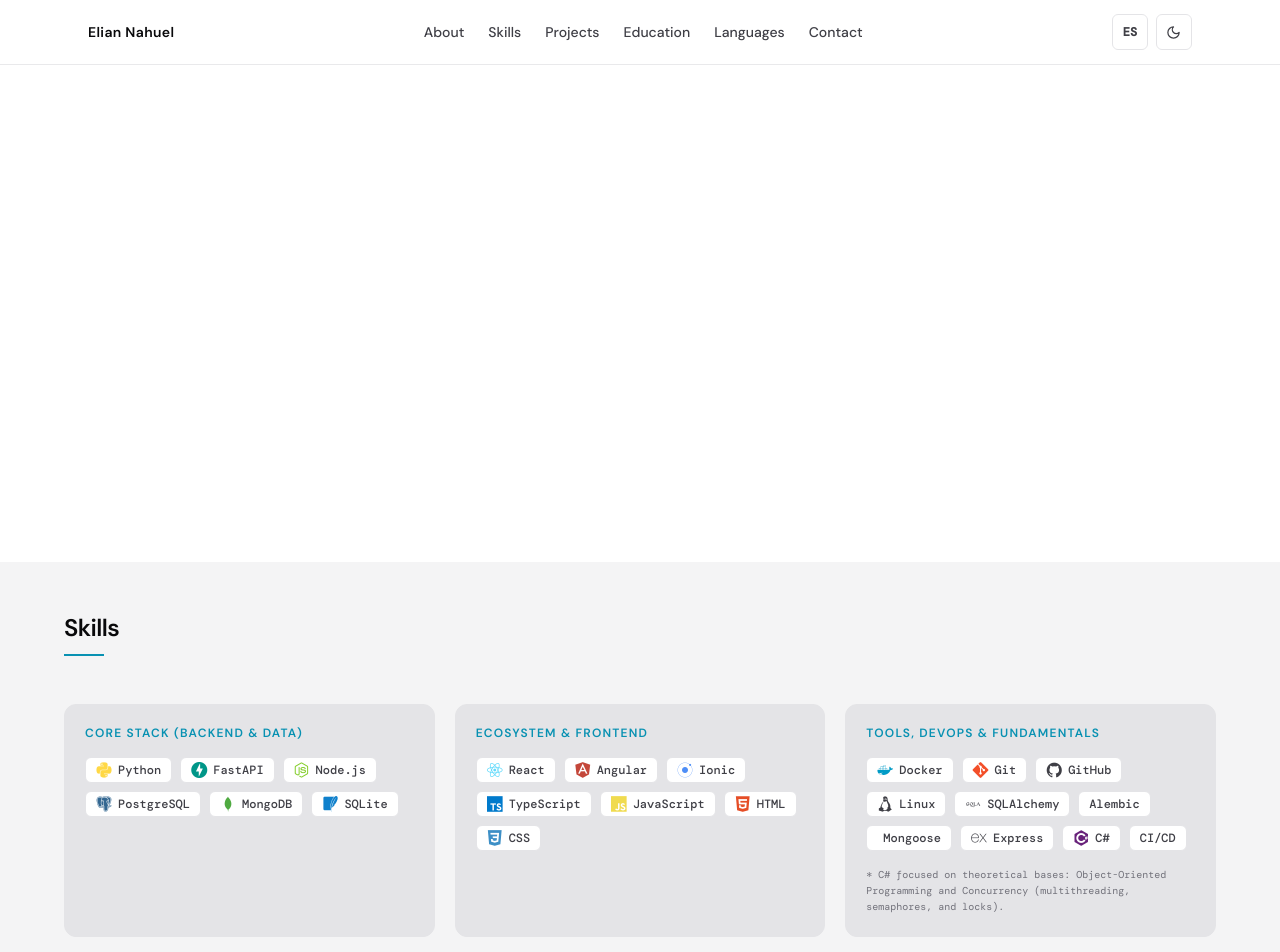
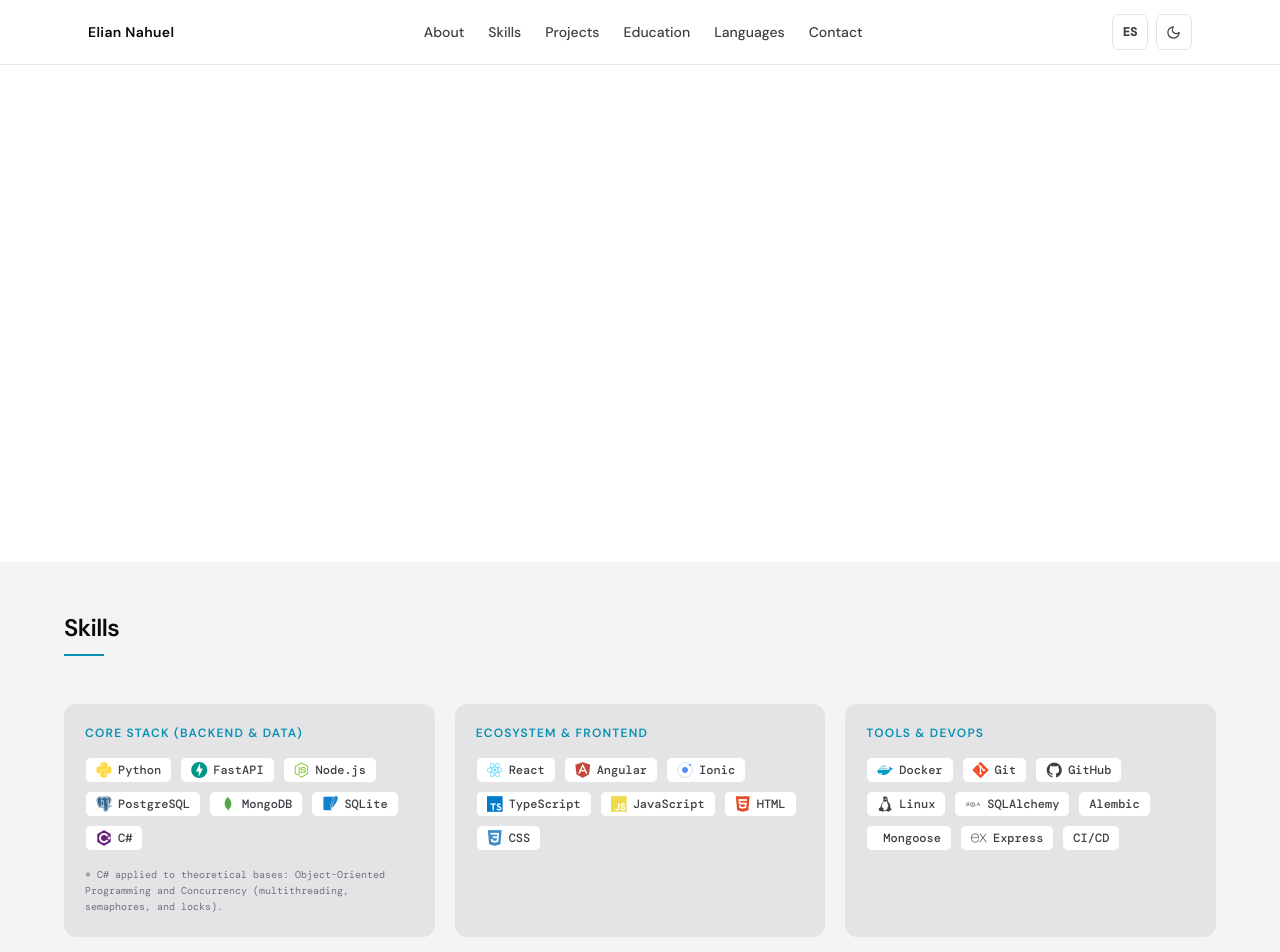
Before and after one commit to eliann313/mi-portfolio, a React (Vite) app: page / in a window 1280 px wide. Shown: the top 952 px of the page. Built offline with nearby package versions, Linux system fonts and the light colour scheme; a web font is replaced by a local one.

Commit message:
style: balancear altura de tarjetas de habilidades moviendo C# y disclaimer a Backend & Data

```diff
--- a/src/data/skills.ts
+++ b/src/data/skills.ts
@@ -10,7 +10,12 @@ export const skillCategories: SkillCategory[] = [
       { name: 'PostgreSQL', icon: 'devicon-postgresql-plain colored' },
       { name: 'MongoDB',    icon: 'devicon-mongodb-plain colored' },
       { name: 'SQLite',     icon: 'devicon-sqlite-plain colored' },
+      { name: 'C#',         icon: 'devicon-csharp-plain colored' },
     ],
+    description: {
+      es: 'C# aplicado a bases teóricas: Programación Orientada a Objetos y Concurrencia (multihilos, semáforos y locks).',
+      en: 'C# applied to theoretical bases: Object-Oriented Programming and Concurrency (multithreading, semaphores, and locks).'
+    }
   },
   {
     category: { es: 'Ecosistema & Frontend', en: 'Ecosystem & Frontend' },
@@ -25,7 +30,7 @@ export const skillCategories: SkillCategory[] = [
     ],
   },
   {
-    category: { es: 'Herramientas, DevOps & Fundamentos', en: 'Tools, DevOps & Fundamentals' },
+    category: { es: 'Herramientas & DevOps', en: 'Tools & DevOps' },
     skills: [
       { name: 'Docker',     icon: 'devicon-docker-plain colored' },
       { name: 'Git',        icon: 'devicon-git-plain colored' },
@@ -35,12 +40,7 @@ export const skillCategories: SkillCategory[] = [
       { name: 'Alembic',    icon: undefined },
       { name: 'Mongoose',   icon: 'devicon-mongoose-original colored' },
       { name: 'Express',    icon: 'devicon-express-original' },
-      { name: 'C#',         icon: 'devicon-csharp-plain colored' },
       { name: 'CI/CD',      icon: undefined },
     ],
-    description: {
-      es: 'C# enfocado a bases teóricas: Programación Orientada a Objetos y Concurrencia (multihilos, semáforos y locks).',
-      en: 'C# focused on theoretical bases: Object-Oriented Programming and Concurrency (multithreading, semaphores, and locks).'
-    }
   },
 ];
```
